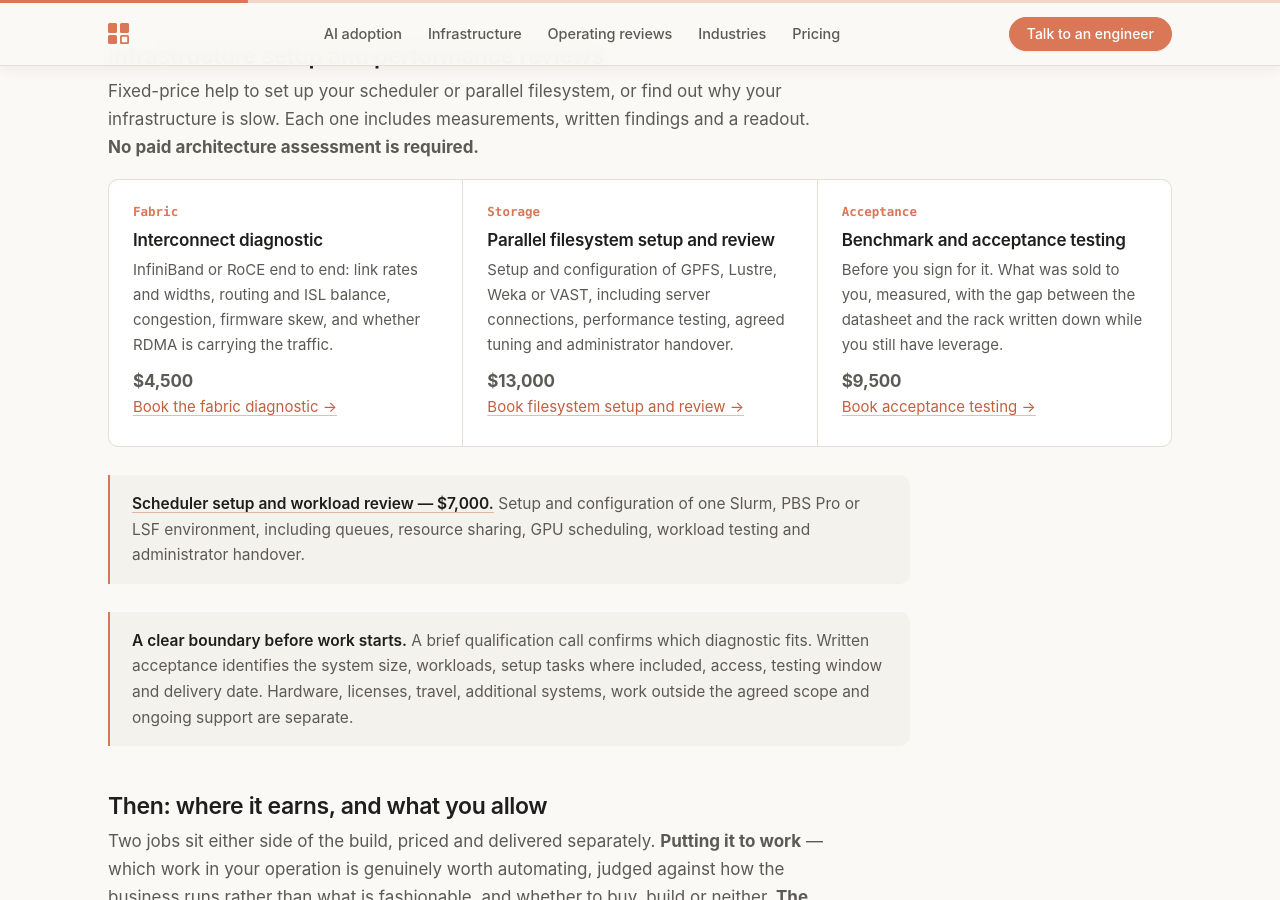
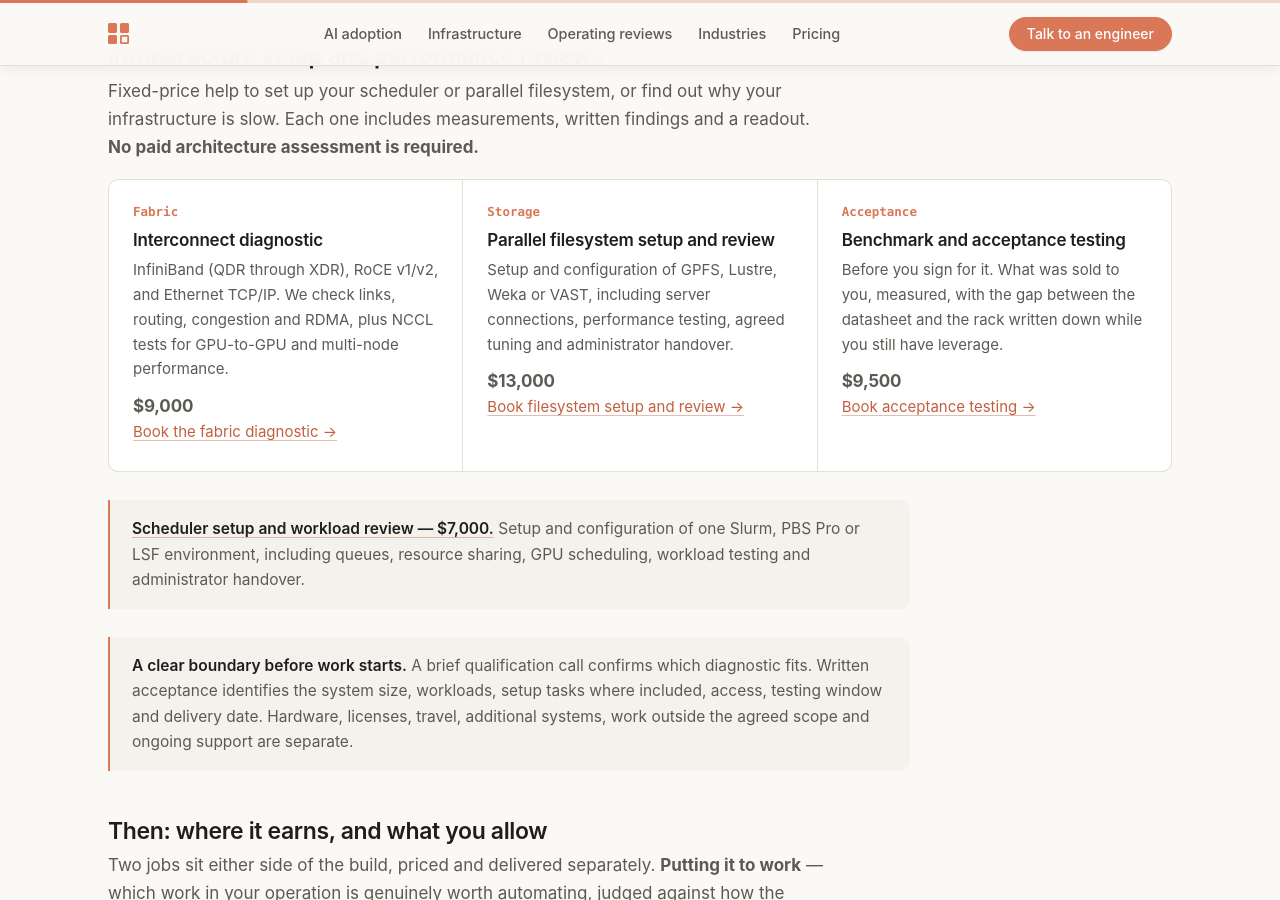
Before and after one commit to wirewalktech/AI-Extension, a Jekyll site: the page index.html, which Jekyll copies as it is, in a window 1280 px wide and 900 px high, scrolled down 2418 px. Built offline with Jekyll 4.4.1, drawn with Linux system fonts in a browser that asks for light colours; some of the changed text lies outside the part shown.

Commit message:
Expand fabric diagnostic coverage and update pricing in both editions

```diff
--- a/index.html
+++ b/index.html
@@ -831,7 +831,7 @@ nav.lk button.on .caret{transform:rotate(180deg);opacity:1}
       <span class="dn">Improve performance</span><h3>Find what is holding it back.</h3>
       <p>A focused investigation of an existing system, with a written report and
       recommended actions. Book after a brief qualification call.</p>
-      <span class="dp">Diagnostics from $4,500 <em>· no paid assessment prerequisite</em></span>
+      <span class="dp">Diagnostics from $7,000 <em>· no paid assessment prerequisite</em></span>
     </a>
   </div>
 </div></section>
@@ -912,9 +912,10 @@ nav.lk button.on .caret{transform:rotate(180deg);opacity:1}
   includes measurements, written findings and a readout. <b>No paid architecture assessment is required.</b></p>
   <div class="g3" data-rv>
     <div><span class="n">Fabric</span><h4>Interconnect diagnostic</h4>
-      <p>InfiniBand or RoCE end to end: link rates and widths, routing and ISL balance,
-      congestion, firmware skew, and whether RDMA is carrying the traffic.<br>
-      <b class="px">$4,500</b><br><a class="ilink" href="/order/?sku=diag-fabric#catalog">Book the fabric diagnostic &rarr;</a></p></div>
+      <p>InfiniBand (QDR through XDR), RoCE v1/v2, and Ethernet TCP/IP.
+      We check links, routing, congestion and RDMA, plus NCCL tests for GPU-to-GPU
+      and multi-node performance.<br>
+      <b class="px">$9,000</b><br><a class="ilink" href="/order/?sku=diag-fabric#catalog">Book the fabric diagnostic &rarr;</a></p></div>
     <div><span class="n">Storage</span><h4>Parallel filesystem setup and review</h4>
       <p>Setup and configuration of GPFS, Lustre, Weka or VAST, including server connections,
       performance testing, agreed tuning and administrator handover.<br>
--- a/simple/assets/services.json
+++ b/simple/assets/services.json
@@ -6,7 +6,7 @@
   "ai-node": "Set up production AI on one server you own. We help choose the model and train or fine-tune it with your data, within an agreed scope. Includes access controls, testing, monitoring, documentation, and administrator handover. Hardware, licenses, travel, and ongoing support cost extra.",
   "ai-cluster": "Design and build private AI across multiple servers, from a small cluster to a large GPU installation. Includes performance testing and monitoring. Priced for your project.",
   "buildout": "Build a computing cluster or production AI factory. We handle system design, procurement assistance, setup, networking, storage, job scheduling, testing, and handover.",
-  "diag-fabric": "Find what is slowing the connections between your servers. Includes controlled tests, measurements, written findings, and a review of the results.",
+  "diag-fabric": "Find what is slowing the connections between your servers. Covers InfiniBand (QDR through XDR), RoCE v1/v2, and Ethernet. For GPU systems, we also use NCCL tests to check how well GPUs share data within and across servers. You get measurements, written findings, and a review of the results.",
   "diag-storage": "Set up and test your parallel filesystem and server connections. We check speed, find bottlenecks, tune the agreed setup, and show your team how to run it.",
   "diag-scheduler": "Set up the software that assigns computing jobs to your servers. We configure queues, resource sharing, GPU scheduling, and usage records, test your workloads, and hand over to your team.",
   "diag-acceptance": "Test a cluster against agreed performance requirements. You receive measured results and a report you can share with the vendor. Retesting is quoted separately.",
```
